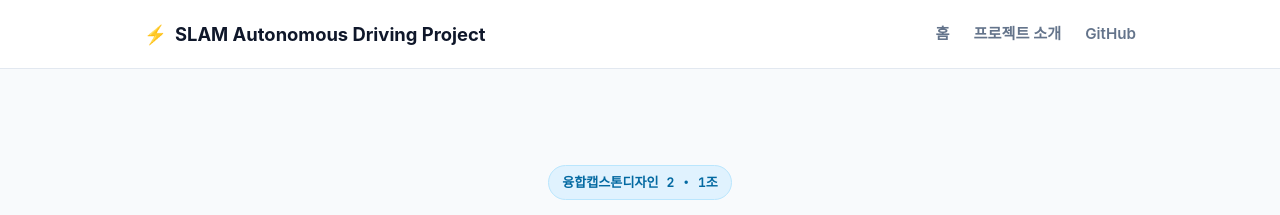
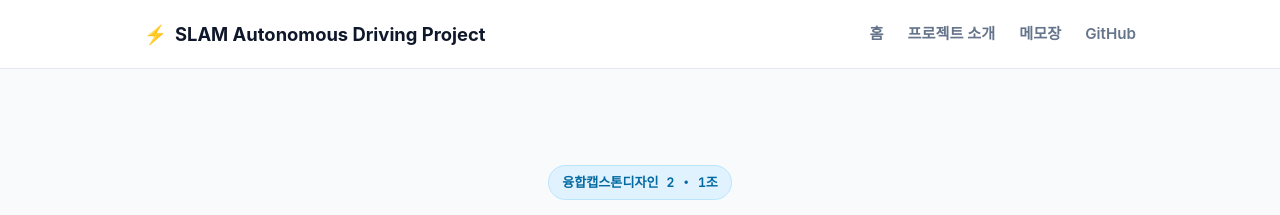
Before and after one commit to slam-navigation-project/slam-navigation-site, a Jekyll site: the page built from index.html, in a window 1280 px wide. Shown: the top 215 px of the page. Built offline with Jekyll 4.4.1, drawn with Linux system fonts in a browser that asks for light colours; some web fonts are replaced.

Commit message:
Update header.html

```diff
--- a/_includes/header.html
+++ b/_includes/header.html
@@ -7,6 +7,7 @@
     <nav class="site-nav">
       <a href="{{ '/' | relative_url }}">홈</a>
       <a href="{{ '/about/' | relative_url }}">프로젝트 소개</a>
+      <a href="{{ '/memo/' | relative_url }}">메모장</a>
       <a href="https://github.com/{{ site.author.github }}" target="_blank" rel="noopener">GitHub</a>
     </nav>
   </div>
```
